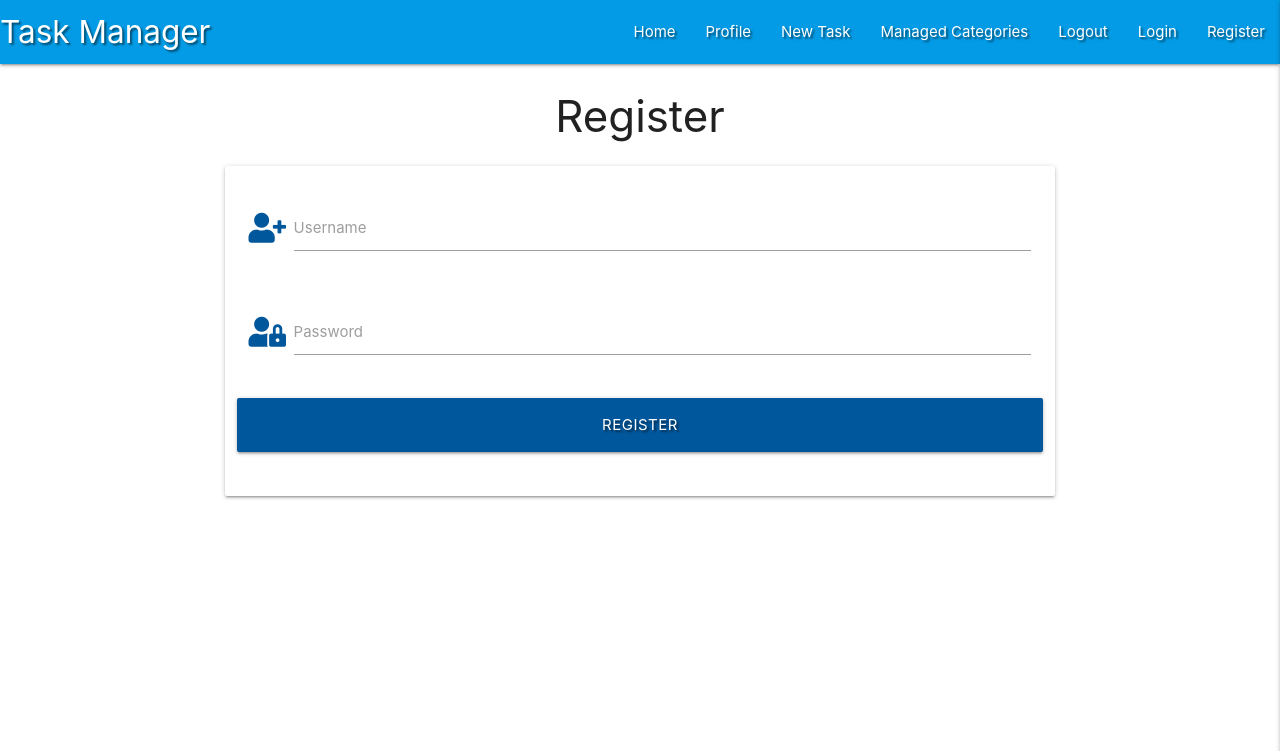
After one commit to GOSUB-C64/creating-a-task-manager, a Flask app: page /register in a window 1280 px wide. The commit adds this page. Shown: the top 751 px of the page. Run offline with Flask 2, Linux system fonts and the light colour scheme; some libraries are stand-ins or nearby versions.

Commit message:
added register template

```diff
--- a/app.py
+++ b/app.py
@@ -4,7 +4,7 @@ from flask import (
     redirect, request, session, url_for)
 from flask_pymongo import PyMongo
 from bson.objectid import ObjectId
-
+from werkzeug.security import generate_password_hash, check_password_hash
 if os.path.exists("env.py"):
     import env
 
@@ -25,6 +25,11 @@ def get_tasks():
     return render_template("tasks.html", tasks=tasks)
 
 
+@app.route("/register", methods=["GET", "POST"])
+def register():
+    return render_template("register.html")
+
+
 if __name__ == "__main__":
     app.run(host=os.environ.get("IP"),
             port=int(os.environ.get("PORT")),
--- a/templates/base.html
+++ b/templates/base.html
@@ -23,13 +23,13 @@
                 <a href="{{ url_for('get_tasks') }}" class="brand-logo">Task Manager</a>
                 <a href="#" data-target="mobile-demo" class="sidenav-trigger right"><i class="fas fa-bars"></i></a>
                 <ul class="right hide-on-med-and-down">
-                    <li><a href="#">Home</a></li>
+                    <li><a href="{{ url_for('get_tasks') }}">Home</a></li>
                     <li><a href="#">Profile</a></li>
                     <li><a href="#">New Task</a></li>
                     <li><a href="#">Managed Categories</a></li>
                     <li><a href="#">Logout</a></li>
                     <li><a href="#">Login</a></li>
-                    <li><a href="#">Register</a></li>
+                    <li><a href="{{ url_for('register') }}">Register</a></li>
                 </ul>
             </div>
         </nav>
@@ -42,7 +42,7 @@
             <li><a href="#">Managed Categories</a></li>
             <li><a href="#">Logout</a></li>
             <li><a href="#">Login</a></li>
-            <li><a href="#">Register</a></li>
+            <li><a href="{{ url_for('register') }}">Register</a></li>
         </ul>
     </header>
     {% block content %}
--- /dev/null
+++ b/templates/register.html
@@ -0,0 +1,31 @@
+{% extends "base.html" %}
+{% block content %}
+
+<h3 class="center-align">Register</h3>
+<div class="row">
+  <form class="col s12 m8 offset-m2">
+    <div class="card-panel">
+      <div class="row">
+        <div class="input-field col s12">
+          <i class="fas fa-user-plus prefix light-blue-text text-darken-4"></i>
+          <input id="username" name="username" type="text" class="validate">
+          <label for="username">Username</label>
+        </div>
+      </div>
+      <div class="row">
+        <div class="input-field col s12">
+          <i class="fas fa-user-lock prefix light-blue-text text-darken-4"></i>
+          <input id="password" name="password" type="password" class="validate">
+          <label for="password">Password</label>
+        </div>
+      </div>
+      <div class="row">
+          <button type="submit" class="col s12 btn-large light-blue darken-4 text-shadow">
+            Register
+          </button>
+      </div>
+
+    </div>
+  </form>
+</div>
+{% endblock %}
```
